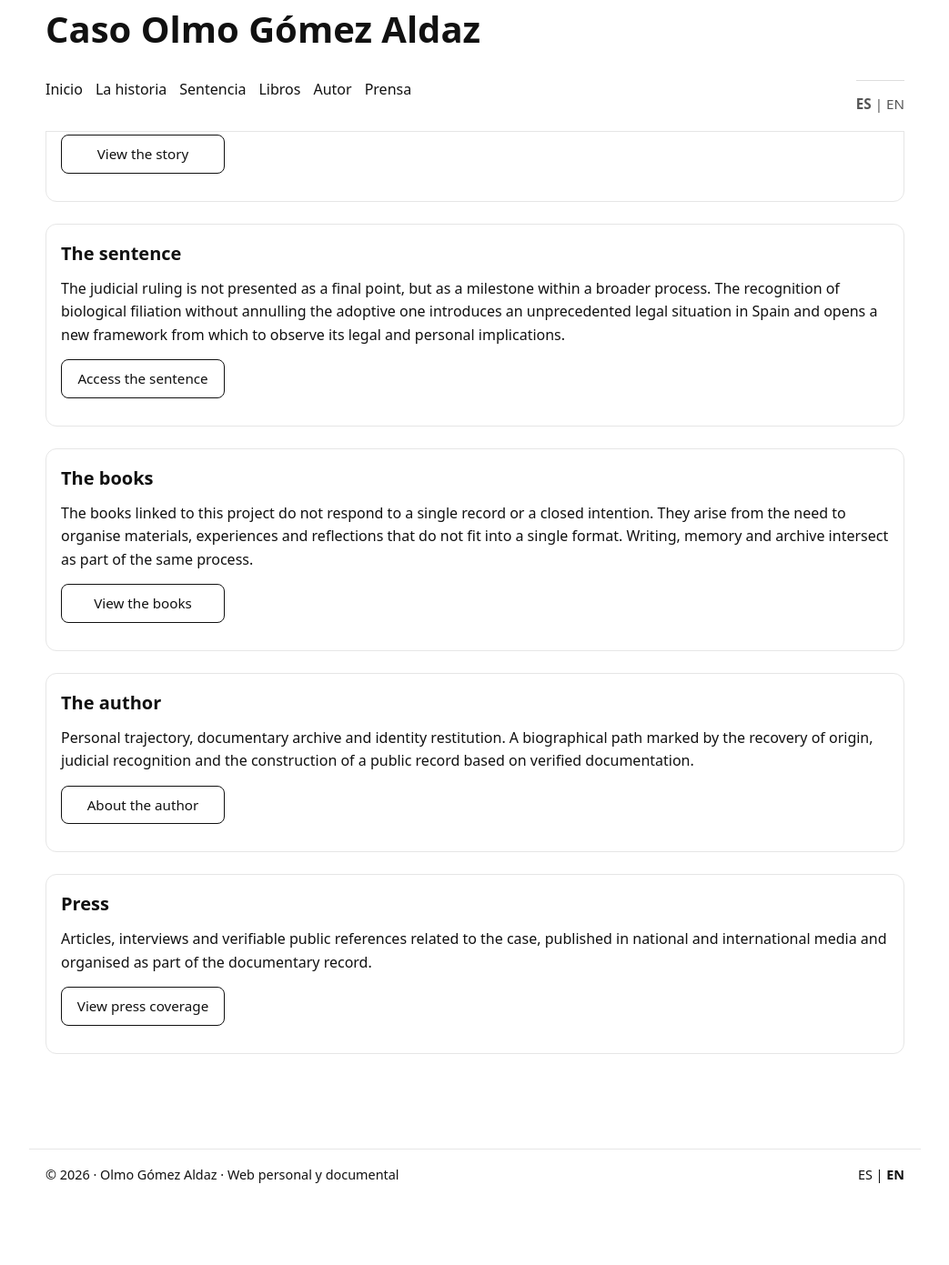
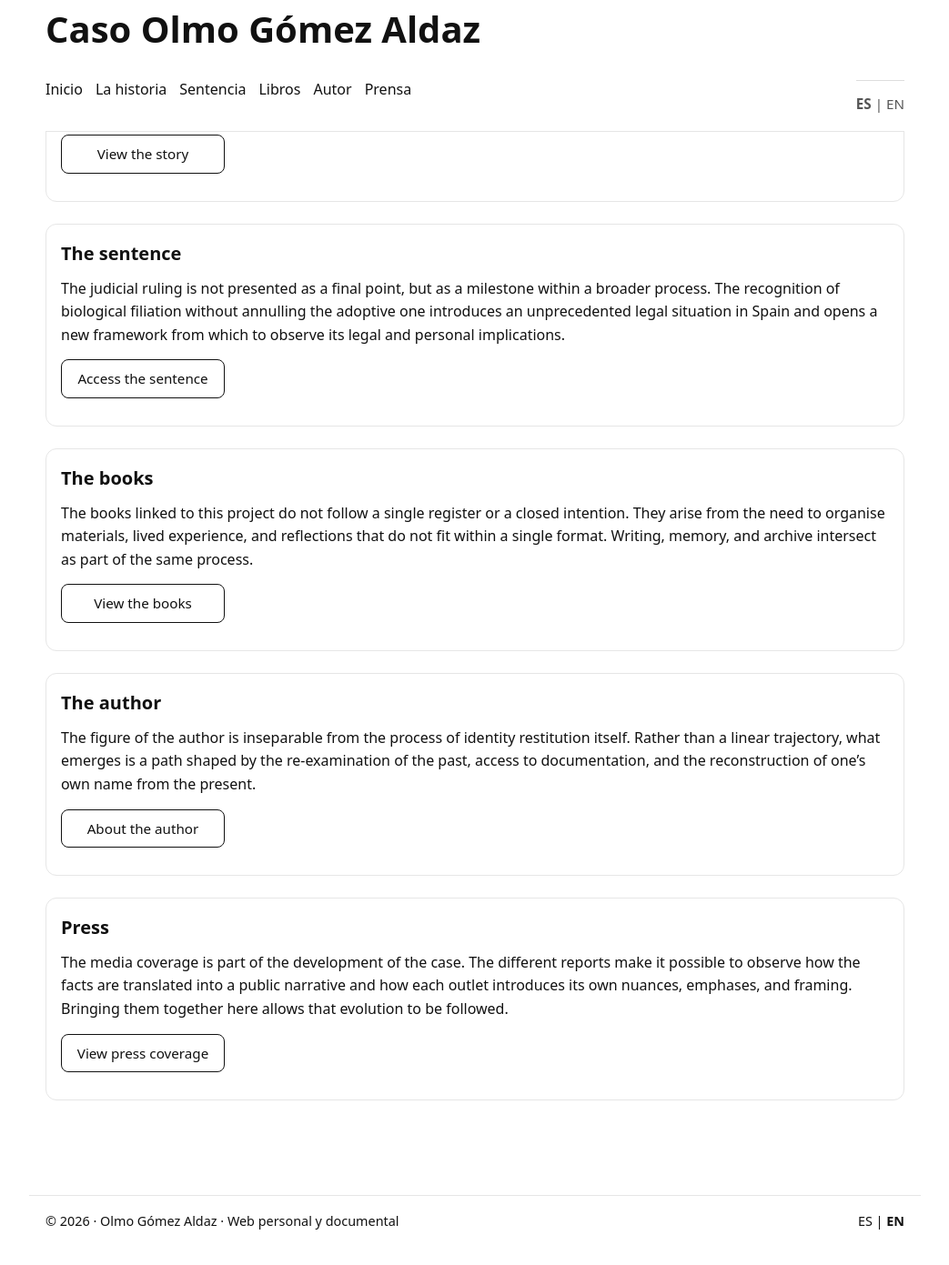
Before and after one commit to olmogaldaz/olmogaldaz.github.io, a Jekyll site: the page built from en/index.html, in a window 1280 px wide and 1400 px high, scrolled down 357 px. Shown: the top 1391 px of the window at 91% size, without its empty margins (118-1161 px from the left). Built offline with Jekyll 4.4.1, drawn with Linux system fonts in a browser that asks for light colours; before the commit the page ends 1706 px from its top, so only the background shows below that.

Commit message:
Update index.html

```diff
--- a/en/index.html
+++ b/en/index.html
@@ -49,9 +49,9 @@ description: Materials, documents and reflections around a judicially recognised
   <div class="card">
     <h2>The books</h2>
     <p>
-      The books linked to this project do not respond to a single record or a closed intention. They
-      arise from the need to organise materials, experiences and reflections that do not fit into a
-      single format. Writing, memory and archive intersect as part of the same process.
+      The books linked to this project do not follow a single register or a closed intention. They
+      arise from the need to organise materials, lived experience, and reflections that do not fit
+      within a single format. Writing, memory, and archive intersect as part of the same process.
     </p>
     <p>
       <a class="cta" href="/en/books/">View the books</a>
@@ -61,9 +61,9 @@ description: Materials, documents and reflections around a judicially recognised
   <div class="card">
     <h2>The author</h2>
     <p>
-      Personal trajectory, documentary archive and identity restitution. A biographical path marked
-      by the recovery of origin, judicial recognition and the construction of a public record based
-      on verified documentation.
+      The figure of the author is inseparable from the process of identity restitution itself. Rather
+      than a linear trajectory, what emerges is a path shaped by the re-examination of the past, access
+      to documentation, and the reconstruction of one’s own name from the present.
     </p>
     <p>
       <a class="cta" href="/en/author/">About the author</a>
@@ -73,8 +73,10 @@ description: Materials, documents and reflections around a judicially recognised
   <div class="card">
     <h2>Press</h2>
     <p>
-      Articles, interviews and verifiable public references related to the case, published in
-      national and international media and organised as part of the documentary record.
+      The media coverage is part of the development of the case. The different reports make it
+      possible to observe how the facts are translated into a public narrative and how each outlet
+      introduces its own nuances, emphases, and framing. Bringing them together here allows that
+      evolution to be followed.
     </p>
     <p>
       <a class="cta" href="/en/press/">View press coverage</a>
```
